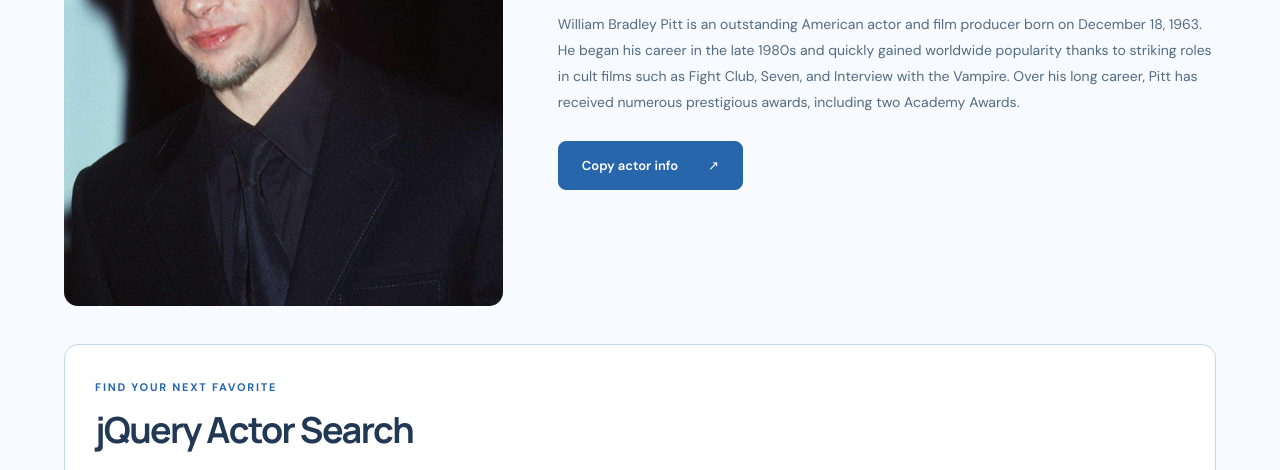
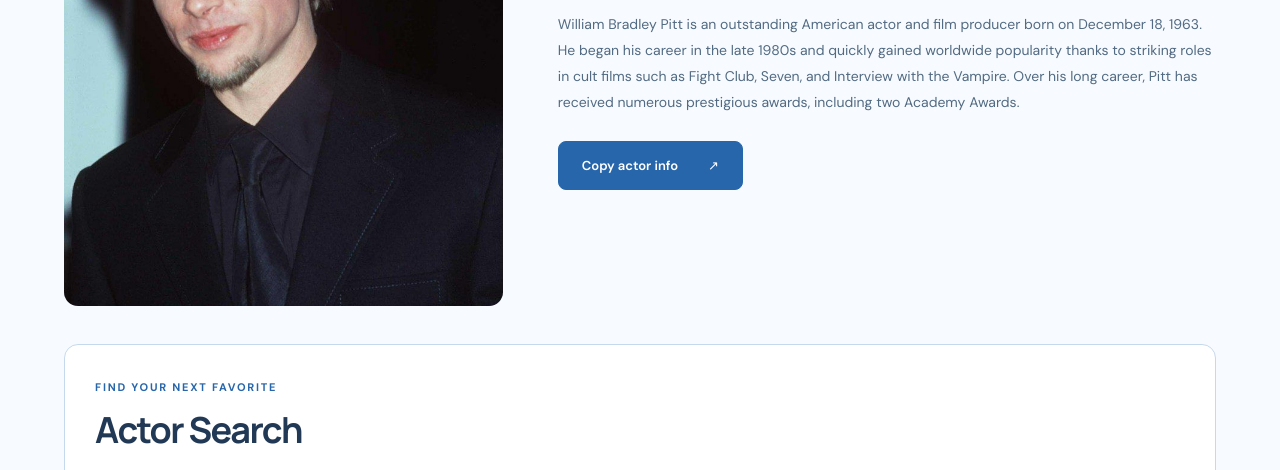
Before and after one commit to ExhaustedxFoliage/best-actors, a plain HTML site: page pitt.html in a window 1280 px wide. Shown: the part 470-940 px from the top of the page. Drawn offline with Linux system fonts and the light colour scheme.

Commit message:
Update pitt.html

```diff
--- a/pitt.html
+++ b/pitt.html
@@ -26,7 +26,7 @@
 </div>
 <button class="button" id="copy-info" type="button">Copy actor info <span aria-hidden="true">↗</span></button><p id="copy-status" role="status"></p>
 </div></section><section class="actor-search-panel" id="actor-search"><div class="section-heading"><div>
-<span class="eyebrow">FIND YOUR NEXT FAVORITE</span><h2>jQuery Actor Search</h2>
+<span class="eyebrow">FIND YOUR NEXT FAVORITE</span><h2>Actor Search</h2>
 </div></div>
 <label for="actor-search-input">Search actors, titles or characters</label><div class="search-controls">
 <input aria-describedby="search-status" autocomplete="off" id="actor-search-input" placeholder="Try an actor, movie or character…" type="search"><button class="button secondary" id="clear-search" type="button">Clear search</button>
```
